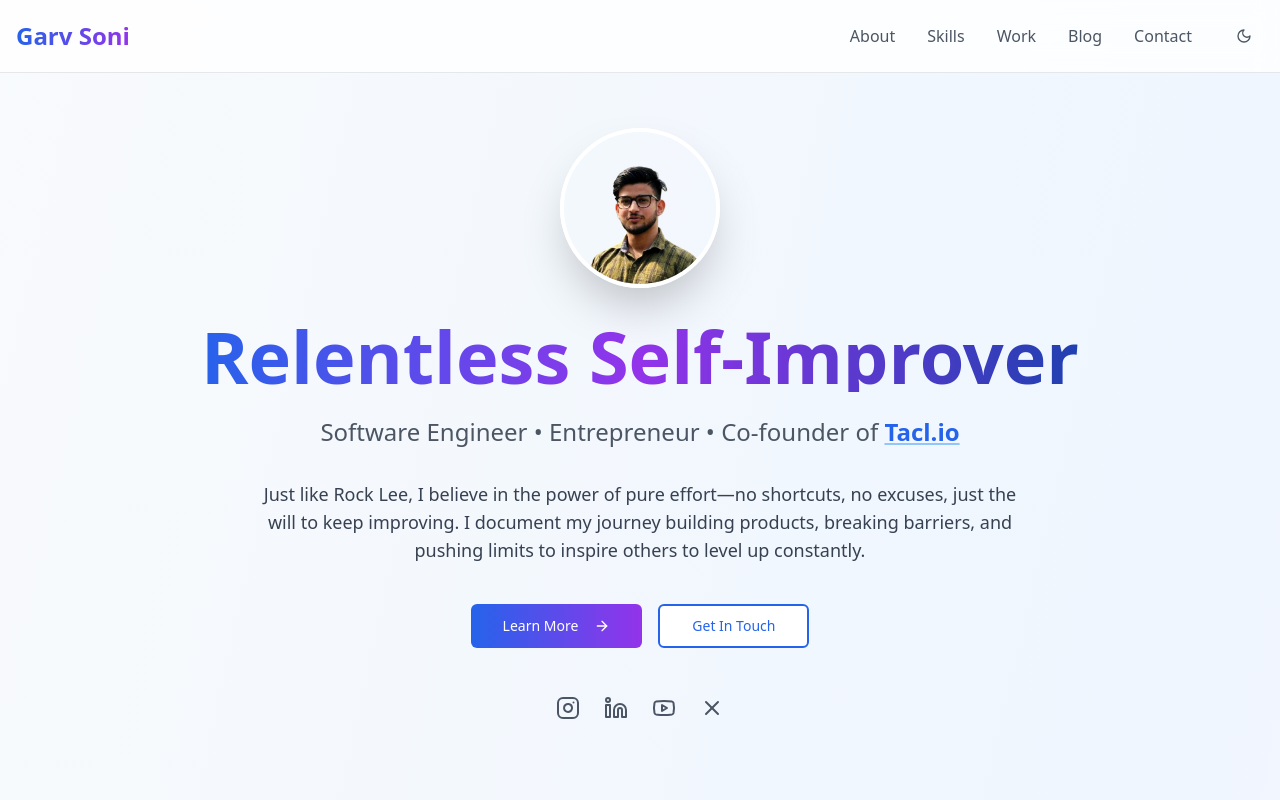
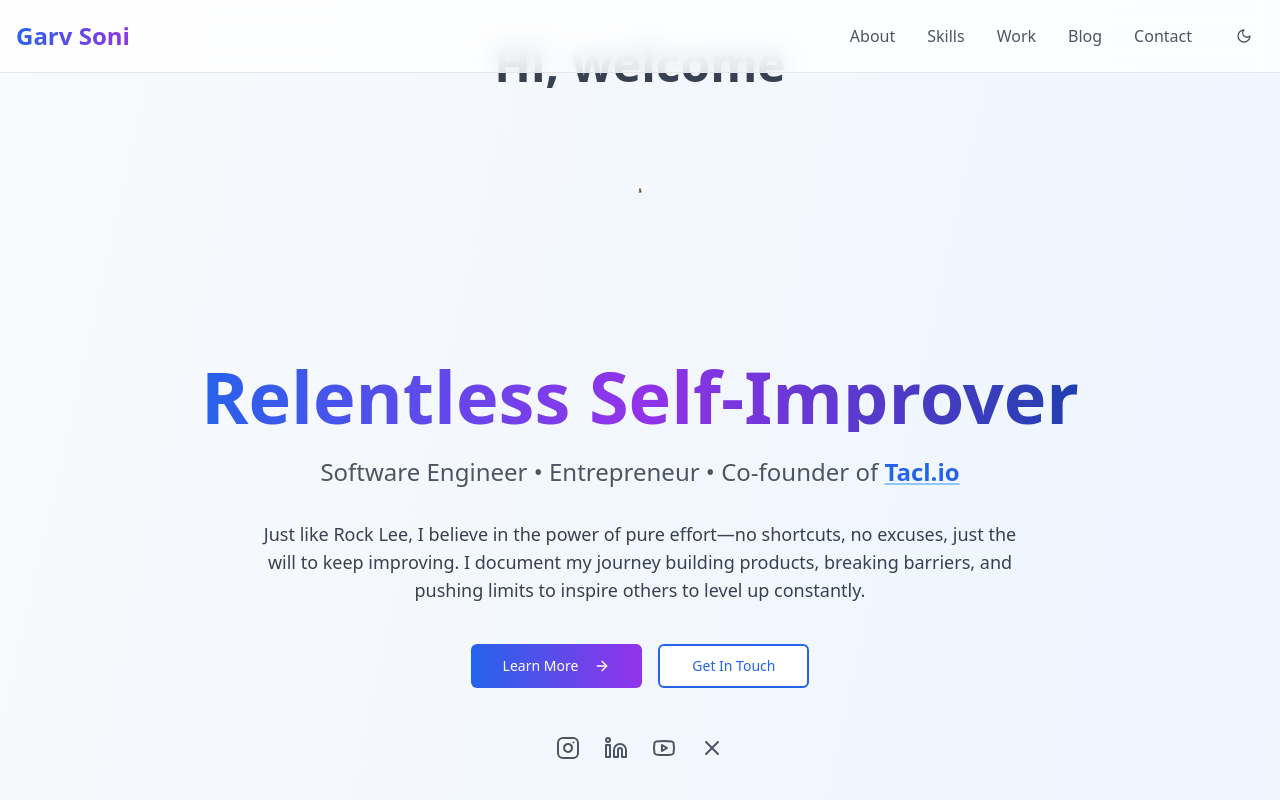
Before and after one commit to GS2912/garv-soni-unleashed, a React (Vite) app: page / in a window 1280 px wide. Shown: the top 800 px of the page. Built offline with nearby package versions, Linux system fonts and the light colour scheme.

Commit message:
Add hero section scroll animation
Implement a scroll-triggered animation for the hero section, where the profile picture emerges and expands from the center on scroll.

```diff
--- /dev/null
+++ b/src/components/AnimatedProfileImage.tsx
@@ -0,0 +1,55 @@
+
+import React, { useEffect, useRef, useState } from "react";
+
+interface AnimatedProfileImageProps {
+  imageUrl: string;
+  size?: number; // max size in px
+  minSize?: number; // minimum size in px
+}
+
+export const AnimatedProfileImage: React.FC<AnimatedProfileImageProps> = ({
+  imageUrl,
+  size = 160, // px
+  minSize = 32,
+}) => {
+  const [scale, setScale] = useState(0.2);
+  const containerRef = useRef<HTMLDivElement>(null);
+
+  useEffect(() => {
+    const onScroll = () => {
+      const maxScroll = 220; // px
+      const scrollY = window.scrollY;
+      let newScale = 0.2 + Math.min(scrollY / maxScroll, 1) * 0.8; // from 0.2 to 1
+      if(scrollY < 16) newScale = 0.2; // start tiny
+      setScale(newScale);
+    };
+    window.addEventListener("scroll", onScroll, { passive: true });
+    onScroll();
+    return () => window.removeEventListener("scroll", onScroll);
+  }, []);
+
+  return (
+    <div
+      ref={containerRef}
+      className="flex justify-center items-center w-full z-20 transition-all ease-out duration-300"
+      style={{ minHeight: minSize, height: size, pointerEvents: "none" }}
+    >
+      <img
+        src={imageUrl}
+        alt="Profile"
+        className="rounded-full border-4 border-white shadow-2xl object-cover bg-white dark:border-gray-800"
+        style={{
+          width: size * scale,
+          height: size * scale,
+          minWidth: minSize,
+          minHeight: minSize,
+          maxWidth: size,
+          maxHeight: size,
+          transform: `scale(${scale})`,
+          transition: "width 0.2s, height 0.2s, transform 0.2s",
+        }}
+        draggable={false}
+      />
+    </div>
+  );
+};
--- a/src/components/Hero.tsx
+++ b/src/components/Hero.tsx
@@ -2,22 +2,17 @@
 import { Button } from "@/components/ui/button";
 import { ArrowRight, Github, Linkedin, Instagram, Youtube, X } from "lucide-react";
 
+// Removes the profile image from here; image is now animated above.
 export const Hero = () => {
   const scrollToSection = (id: string) => {
     document.getElementById(id)?.scrollIntoView({ behavior: 'smooth' });
   };
 
   return (
-    <section className="pt-32 pb-20 px-4">
+    <section className="pt-10 pb-20 px-4">
       <div className="container mx-auto text-center">
         <div className="max-w-4xl mx-auto">
-          <div className="mb-8 animate-fade-in">
-            <img
-              src="/lovable-uploads/14e50bf2-0665-431d-8e8e-a2481e122a73.png"
-              alt="Garv Soni"
-              className="w-32 h-32 md:w-40 md:h-40 rounded-full mx-auto object-cover border-4 border-white shadow-2xl"
-            />
-          </div>
+          {/* Profile image moved out for animation */}
           <h1 className="text-5xl md:text-7xl font-bold mb-6 bg-gradient-to-r from-blue-600 via-purple-600 to-blue-800 bg-clip-text text-transparent animate-fade-in">
             Relentless Self-Improver
           </h1>
--- a/src/pages/Index.tsx
+++ b/src/pages/Index.tsx
@@ -1,4 +1,3 @@
-
 import { Button } from "@/components/ui/button";
 import { Card, CardContent, CardDescription, CardHeader, CardTitle } from "@/components/ui/card";
 import { Badge } from "@/components/ui/badge";
@@ -11,12 +10,19 @@ import { BlogSection } from "@/components/BlogSection";
 import { Contact } from "@/components/Contact";
 import { Navigation } from "@/components/Navigation";
 import { ThemeProvider } from "@/hooks/useTheme";
+import { AnimatedProfileImage } from "@/components/AnimatedProfileImage";
 
 const Index = () => {
   return (
     <ThemeProvider defaultTheme="light" storageKey="garv-theme">
       <div className="min-h-screen bg-gradient-to-br from-slate-50 via-blue-50 to-purple-50 dark:from-gray-900 dark:via-gray-800 dark:to-gray-900">
         <Navigation />
+        {/* Welcome section at very top */}
+        <section className="h-[40vh] flex flex-col items-center justify-center">
+          <h2 className="text-3xl md:text-5xl font-semibold mb-3 text-gray-700 dark:text-gray-200 animate-fade-in">Hi, welcome</h2>
+          <AnimatedProfileImage imageUrl="/lovable-uploads/14e50bf2-0665-431d-8e8e-a2481e122a73.png" size={180} minSize={36} />
+        </section>
+        {/* Rest of the homepage */}
         <Hero />
         <About />
         <Skills />
```
